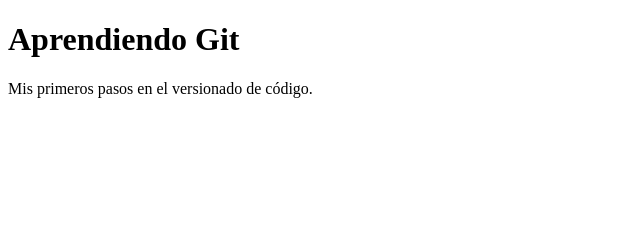
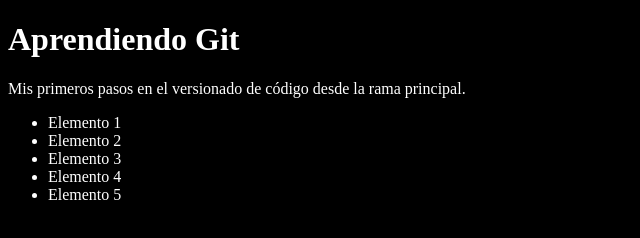
Before and after one commit to nachoslo/curso-git, a plain HTML site: page index.html in a window 1280 px wide. Shown: the whole page, without its empty margins (0-640 px from the left). Drawn offline with Linux system fonts and the light colour scheme.

Commit message:
Agregando style.css al index.html

```diff
--- a/index.html
+++ b/index.html
@@ -4,14 +4,22 @@
     <meta charset="UTF-8">
     <meta http-equiv="X-UA-Compatible" content="IE=edge">
     <meta name="viewport" content="width=device-width, initial-scale=1.0">
+    <link rel="stylesheet" href="style.css">
     <title>Aprendiendo Git</title>
 </head>
 
 <body>
     <h1>Aprendiendo Git</h1>
     <p>
-        Mis primeros pasos en el versionado de código.
+        Mis primeros pasos en el versionado de código desde la rama principal.
     </p>
+    <ul>
+        <li>Elemento 1</li>
+        <li>Elemento 2</li>
+        <li>Elemento 3</li>
+        <li>Elemento 4</li>
+        <li>Elemento 5</li>
+    </ul>
 </body>
 
 </html>
```
